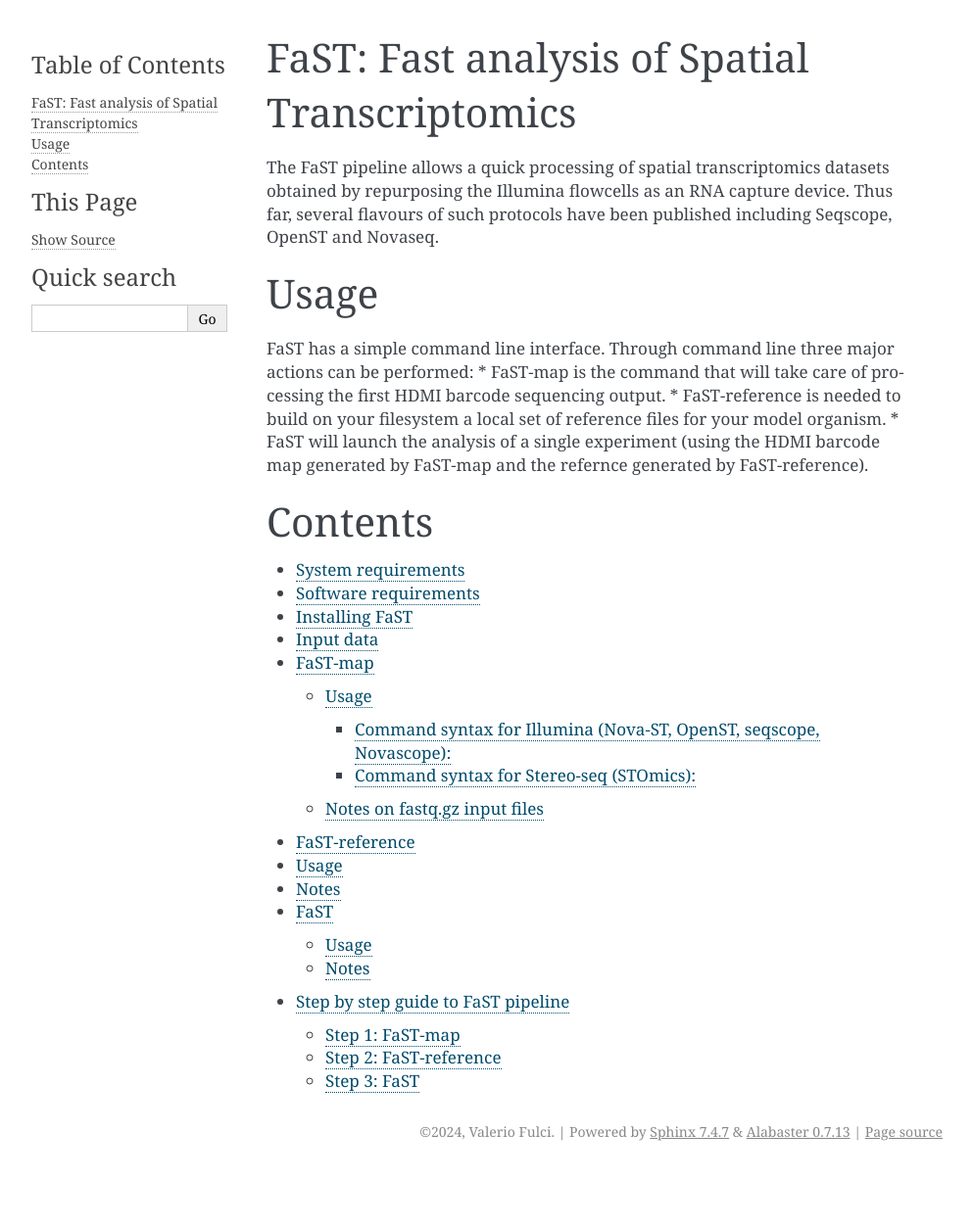
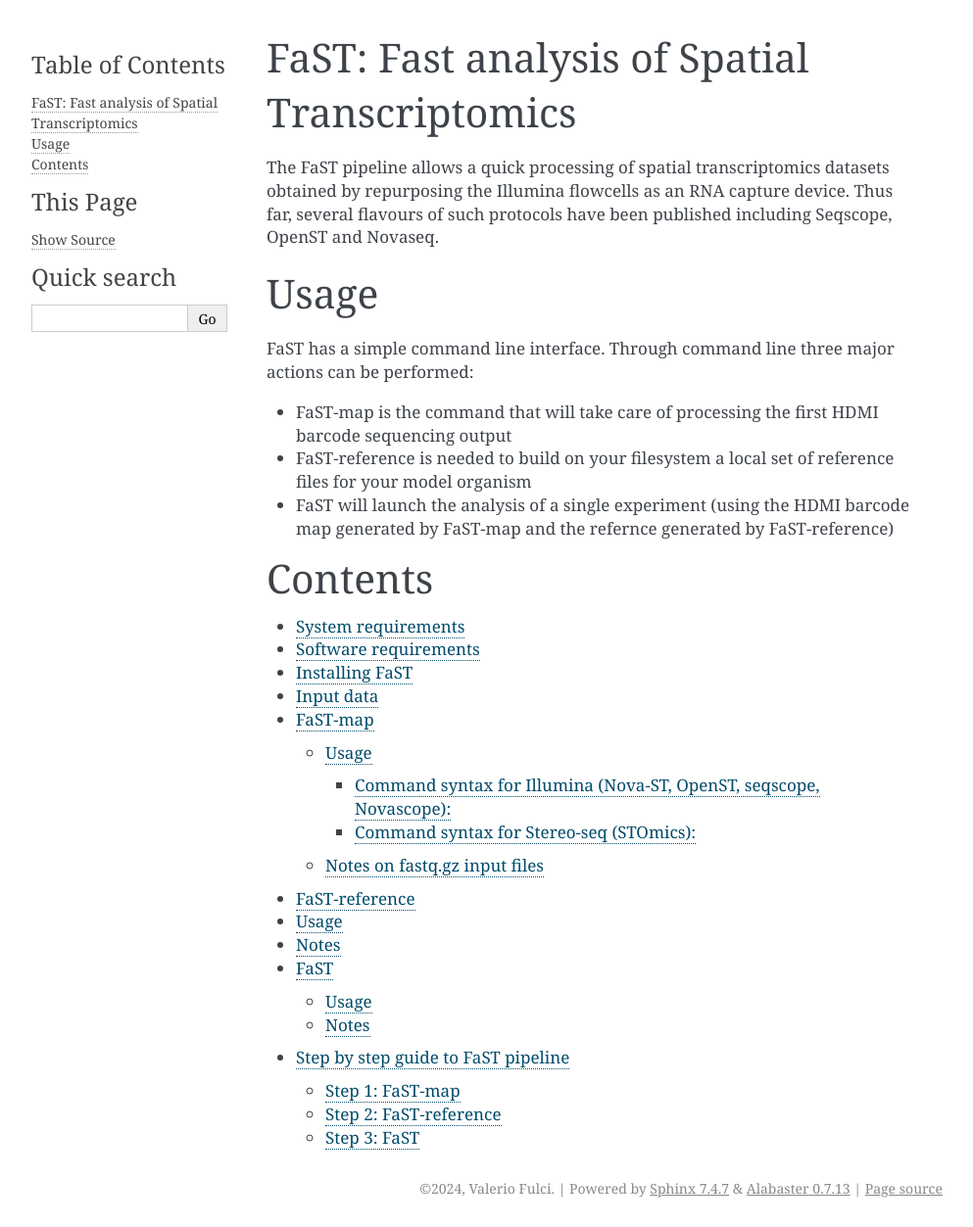
Before and after one commit to flcvlr/FaST, a Sphinx documentation site: the page built from docs/index.rst, in a window 1280 px wide. Shown: the whole page at 98% size, without its empty margins (148-1141 px from the left). Built offline with Sphinx 7.4.7, drawn with Linux system fonts in a browser that asks for light colours; pages that are not in the unit, such as notebooks, are missing from menus; before the commit the page ends 1195 px from its top, so only the background shows below that.

Commit message:
Correct spacing

```diff
--- a/docs/index.rst
+++ b/docs/index.rst
@@ -11,9 +11,10 @@ Usage
 =========================================================
 
 FaST has a simple command line interface. Through command line three major actions can be performed:
-* FaST-map is the command that will take care of processing the first HDMI barcode sequencing output.
-* FaST-reference is needed to build on your filesystem a local set of reference files for your model organism.
-* FaST will launch the analysis of a single experiment (using the HDMI barcode map generated by FaST-map and the refernce generated by FaST-reference).
+
+* FaST-map is the command that will take care of processing the first HDMI barcode sequencing output
+* FaST-reference is needed to build on your filesystem a local set of reference files for your model organism
+* FaST will launch the analysis of a single experiment (using the HDMI barcode map generated by FaST-map and the refernce generated by FaST-reference)
 
 =========================================================
 Contents
```
